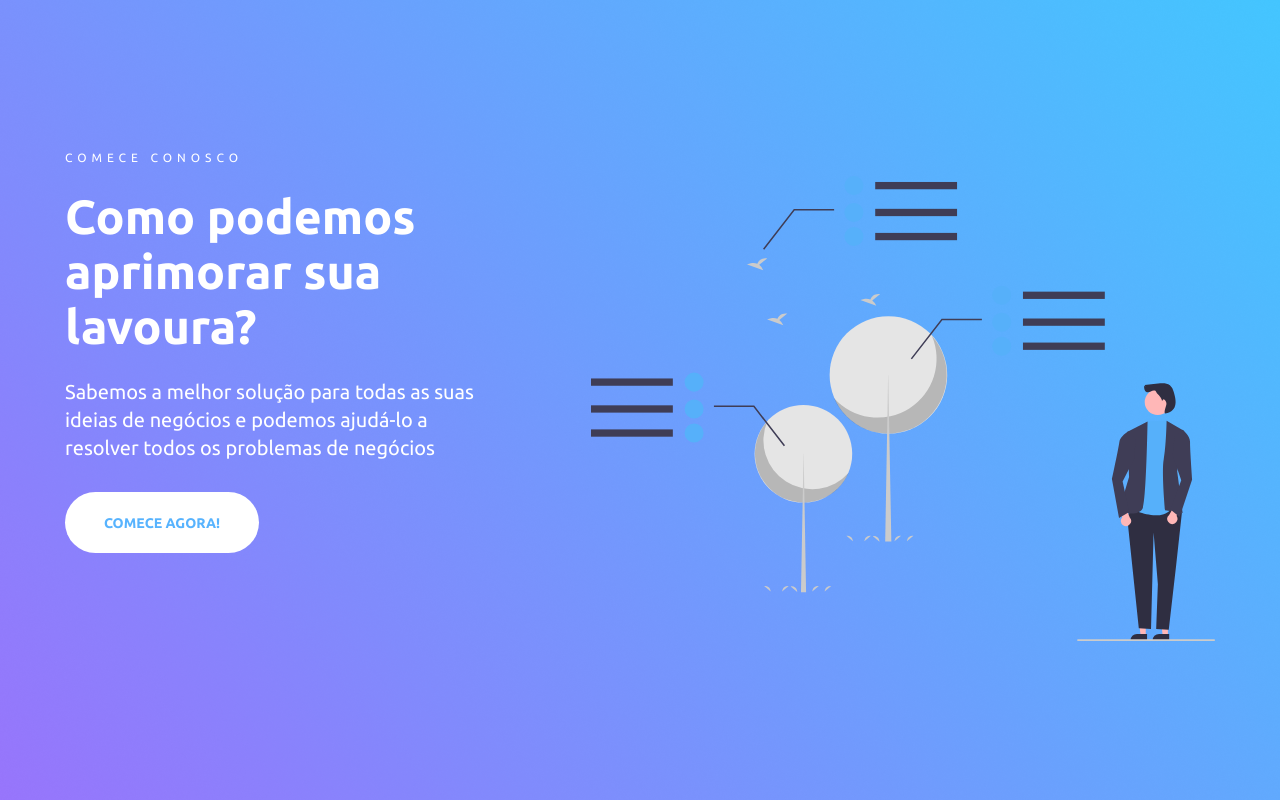
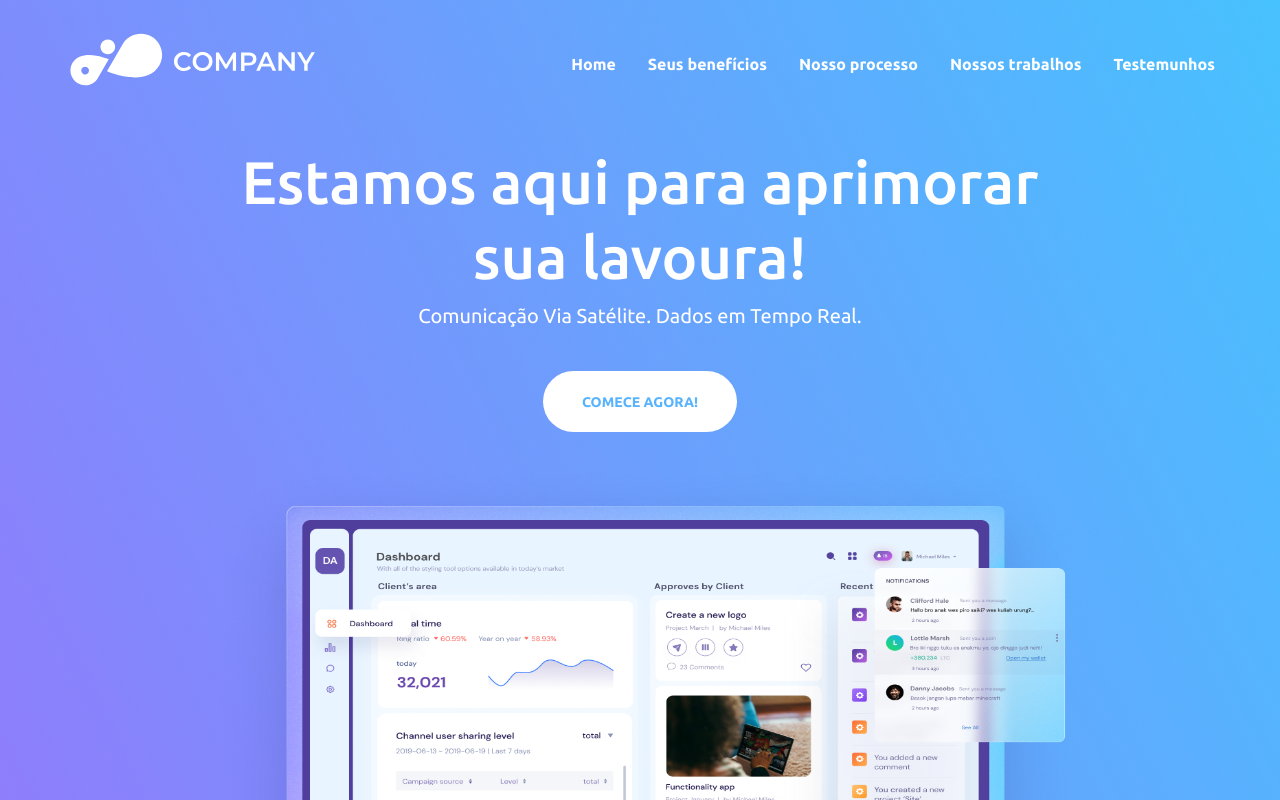
Before and after one commit to eeaeea/ruh-water, a Next.js app: page / in a window 1280 px wide. Shown: the top 800 px of the page. Built offline with nearby package versions, Linux system fonts and the light colour scheme.

Commit message:
Ajuste d novo

```diff
--- a/src/pages/index.tsx
+++ b/src/pages/index.tsx
@@ -8,10 +8,10 @@ import Footer from "../components/Footer";
 export default function App() {
   return (
     <>
-      {/* <Section1 />
+      <Section1 />
       <Section2 />
       <Section3 />
-      <Section4 /> */}
+      <Section4 />
       <Section5 />
       <Footer />
     </>
```
